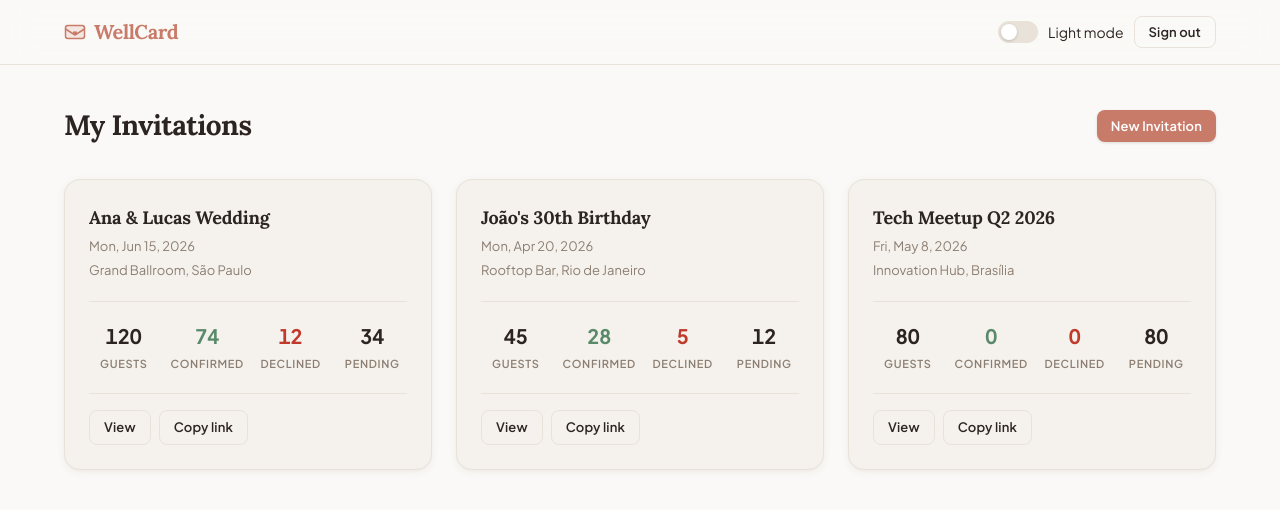
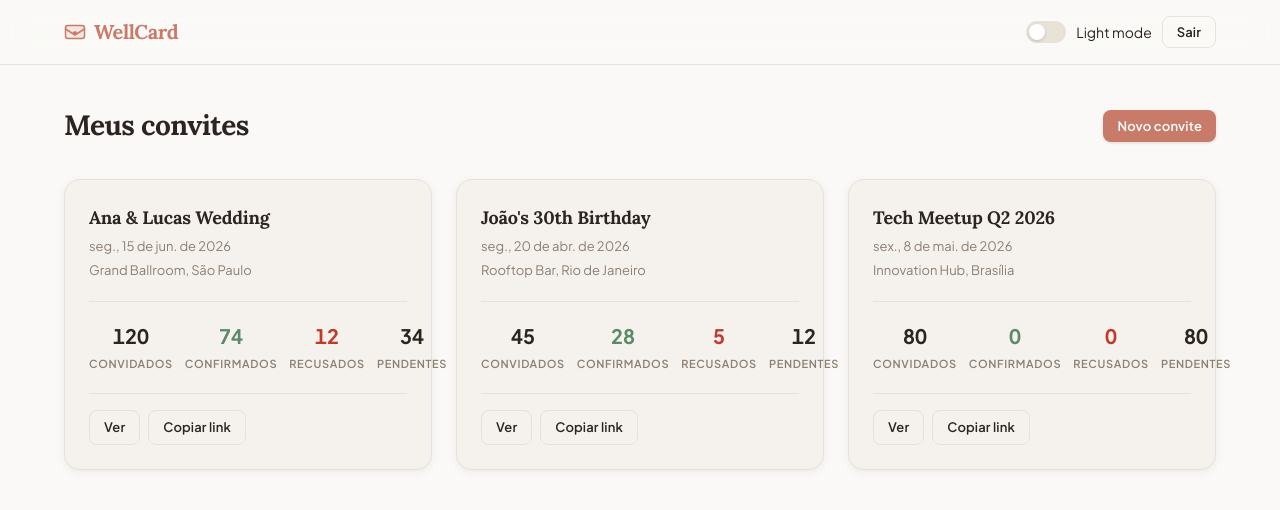
Before and after one commit to luanAfons0/ES3-project, a Next.js app in the folder frontend/: page /dashboard in a window 1280 px wide. Shown: the top 510 px of the page. Built offline with nearby package versions, Linux system fonts and the light colour scheme; sample sign-in values are in the browser's storage.

Commit message:
i18n(dashboard): translate dashboard, invitation overview and edit pages to pt-BR

```diff
--- a/frontend/src/app/dashboard/layout.tsx
+++ b/frontend/src/app/dashboard/layout.tsx
@@ -30,7 +30,7 @@ export default function DashboardLayout({ children }: { children: ReactNode }) {
           <div className={styles.headerActions}>
             <ThemeToggle />
             <Button variant="ghost" size="sm" onClick={handleLogout}>
-              Sign out
+              Sair
             </Button>
           </div>
         </Container>
--- a/frontend/src/app/dashboard/page.tsx
+++ b/frontend/src/app/dashboard/page.tsx
@@ -10,7 +10,7 @@ import type { Invitation } from "@/lib/types";
 import styles from "./page.module.css";
 
 function formatDate(iso: string): string {
-  return new Date(iso).toLocaleDateString("en-US", {
+  return new Date(iso).toLocaleDateString("pt-BR", {
     weekday: "short",
     month: "short",
     day: "numeric",
@@ -40,32 +40,32 @@ function InvitationCard({ invitation }: { invitation: Invitation }) {
       <div className={styles.stats}>
         <div className={styles.stat}>
           <span className={styles.statValue}>{invitation.totalGuests}</span>
-          <span className={styles.statLabel}>Guests</span>
+          <span className={styles.statLabel}>Convidados</span>
         </div>
         <div className={styles.stat}>
           <span className={`${styles.statValue} ${styles.confirmed}`}>
             {invitation.confirmed}
           </span>
-          <span className={styles.statLabel}>Confirmed</span>
+          <span className={styles.statLabel}>Confirmados</span>
         </div>
         <div className={styles.stat}>
           <span className={`${styles.statValue} ${styles.declined}`}>
             {invitation.declined}
           </span>
-          <span className={styles.statLabel}>Declined</span>
+          <span className={styles.statLabel}>Recusados</span>
         </div>
         <div className={styles.stat}>
           <span className={styles.statValue}>{invitation.pending}</span>
-          <span className={styles.statLabel}>Pending</span>
+          <span className={styles.statLabel}>Pendentes</span>
         </div>
       </div>
 
       <div className={styles.cardActions}>
         <Button variant="ghost" size="sm" asChild>
-          <Link href={`/dashboard/invitations/${invitation.id}`}>View</Link>
+          <Link href={`/dashboard/invitations/${invitation.id}`}>Ver</Link>
         </Button>
         <Button variant="ghost" size="sm" onClick={handleCopyLink}>
-          {copied ? "Copied!" : "Copy link"}
+          {copied ? "Copiado!" : "Copiar link"}
         </Button>
       </div>
     </Card>
@@ -78,18 +78,18 @@ export default function DashboardPage() {
   return (
     <Container>
       <div className={styles.pageHeader}>
-        <h1 className={styles.pageTitle}>My Invitations</h1>
-        <Button size="sm">New Invitation</Button>
+        <h1 className={styles.pageTitle}>Meus convites</h1>
+        <Button size="sm">Novo convite</Button>
       </div>
 
-      {isLoading && <p>Loading…</p>}
+      {isLoading && <p>Carregando…</p>}
 
-      {isError && <p>Failed to load invitations. Please try again.</p>}
+      {isError && <p>Falha ao carregar os convites. Tente novamente.</p>}
 
       {!isLoading && !isError && invitations?.length === 0 && (
         <div className={styles.empty}>
-          <p className={styles.emptyText}>No invitations yet.</p>
-          <Button>Create your first invitation</Button>
+          <p className={styles.emptyText}>Você ainda não tem convites.</p>
+          <Button>Criar seu primeiro convite</Button>
         </div>
       )}
 
```
Also changed, not shown: frontend/src/app/dashboard/invitations/[id]/edit/page.tsx (+14 -14 lines), frontend/src/app/dashboard/invitations/[id]/page.tsx (+12 -12 lines).
